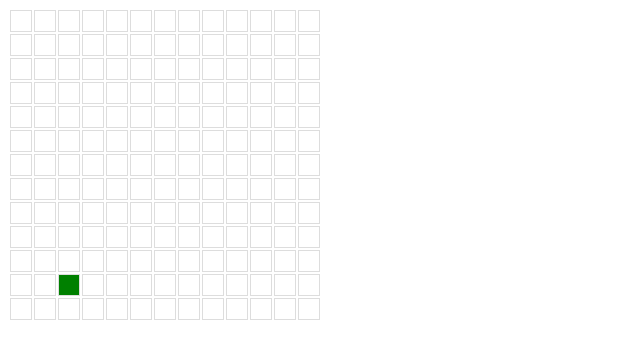
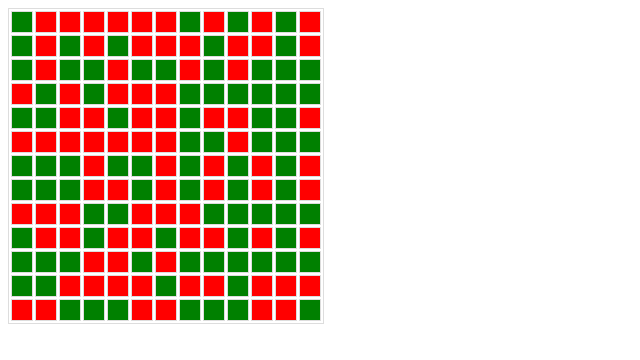
Before and after one commit to preeti1205/Game_of_Life, a website: page index.html in a window 1280 px wide. Shown: the whole page, without its empty margins (0-640 px from the left). Drawn offline with Linux system fonts and the light colour scheme.

Commit message:
grid colors generation

```diff
--- a/index.html
+++ b/index.html
@@ -4,7 +4,7 @@
   <title> Game of Life </title>
   <style>
   .grid {
-    border: 1px solid #ddd
+    border: 1px solid #ddd;
     display: inline-block;
     padding: 1px;
     }
@@ -27,6 +27,7 @@
 
 <script src = "scripts/jquery.min.js"></script>
 <script src = "scripts/grid.js"></script>
+<script src = "scripts/game.js"></script>
 <script>
 (function() {
   "use strict";
@@ -38,7 +39,18 @@
       placeholder: ".grid"
     }
   });
-  grid.getCellAt(2,1).$el.css('background', 'green');
+  //grid.getCellAt(2,1).$el.css('background', 'green');
+  var dict = {0: 'red', 1: 'green'};
+  //grid.getCellAt(2,1).$el.css('background', dict[1]);
+
+  for(var i = 0; i < grid.rowsCount; i++) {
+    for(var j = 0; j < grid.colsCount; j++) {
+      var randomVar = Math.floor(Math.random()*2);  //In JS, random function generates float
+      console.log(randomVar);
+      grid.getCellAt(i,j).$el.css('background', dict[randomVar]);
+    }
+  }
+
 }());
 </script>
 </body>
```
